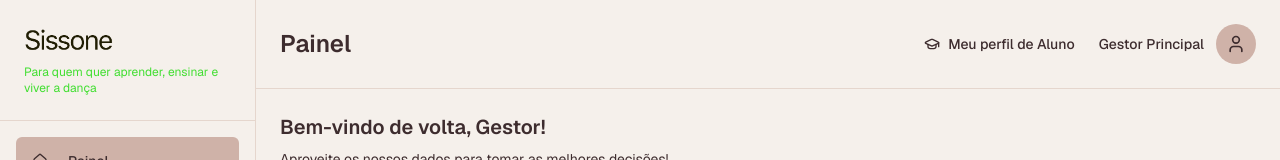
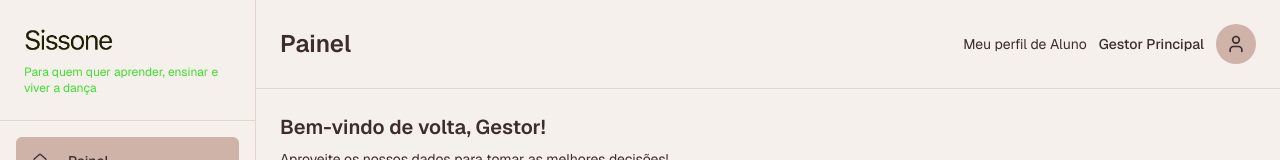
Before and after one commit to polvora-design/sissone-01, a Next.js app: page / in a window 1280 px wide. Shown: the top 160 px of the page. Built offline with nearby package versions, Linux system fonts and the light colour scheme.

Commit message:
feat: update "My Student Profile" button to external link
Change button to open external link in new tab and remove icon.

#VERCEL_SKIP

Co-authored-by: Pólvora Design <220790520+polvora-design@users.noreply.github.com>

```diff
--- a/sissone-responsive-prototype.tsx
+++ b/sissone-responsive-prototype.tsx
@@ -39,7 +39,6 @@ import {
   Copy,
   Mail,
   Check,
-  GraduationCap,
 } from "lucide-react"
 
 type ToastType = "success" | "error" | "info"
@@ -1027,17 +1026,15 @@ export default function SissoneResponsivePrototype() {
       </div>
 
       <div className="hidden lg:flex items-center gap-3">
-        <Button
-          variant="ghost"
-          size="sm"
-          onClick={() => navigateTo("student-view")}
-          className="flex items-center gap-2 hover:bg-[#CFB2A8]/20"
+        <a
+          href="https://v0-sissone-wireframes-git-usurio-a-logado-sissone-mvp.vercel.app/"
+          target="_blank"
+          rel="noopener noreferrer"
+          className="text-sm hover:opacity-80 transition-opacity"
+          style={{ color: "#3D2C2E" }}
         >
-          <GraduationCap className="w-4 h-4" style={{ color: "#3D2C2E" }} />
-          <span className="text-sm" style={{ color: "#3D2C2E" }}>
-            Meu perfil de Aluno
-          </span>
-        </Button>
+          Meu perfil de Aluno
+        </a>
         <button
           onClick={() => navigateTo("user-profile")}
           className="flex items-center gap-3 hover:opacity-80 transition-opacity"
```
